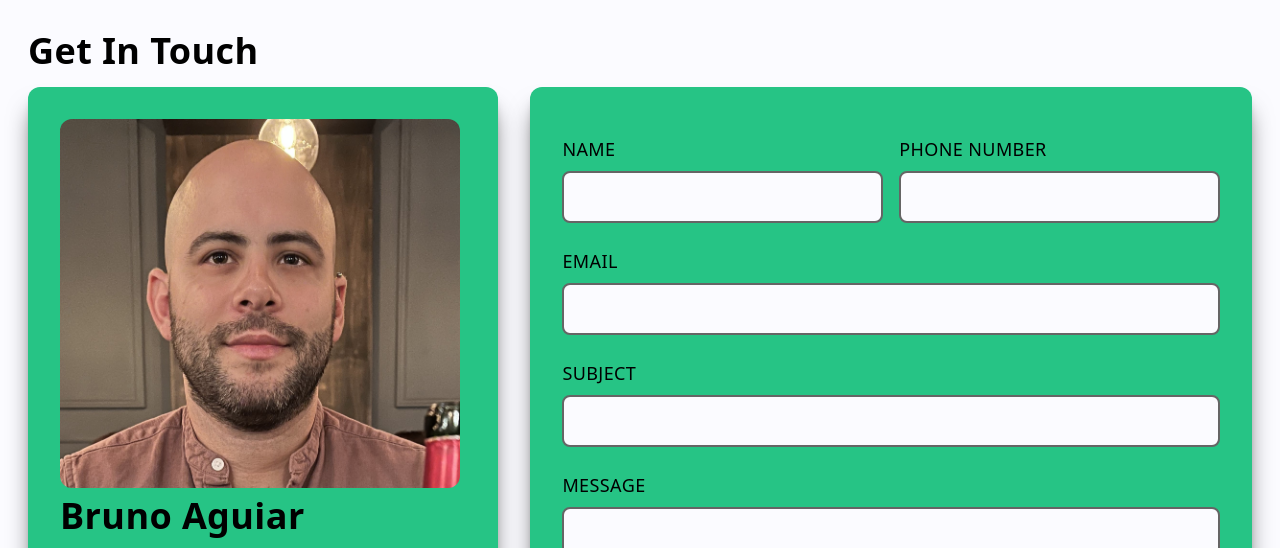
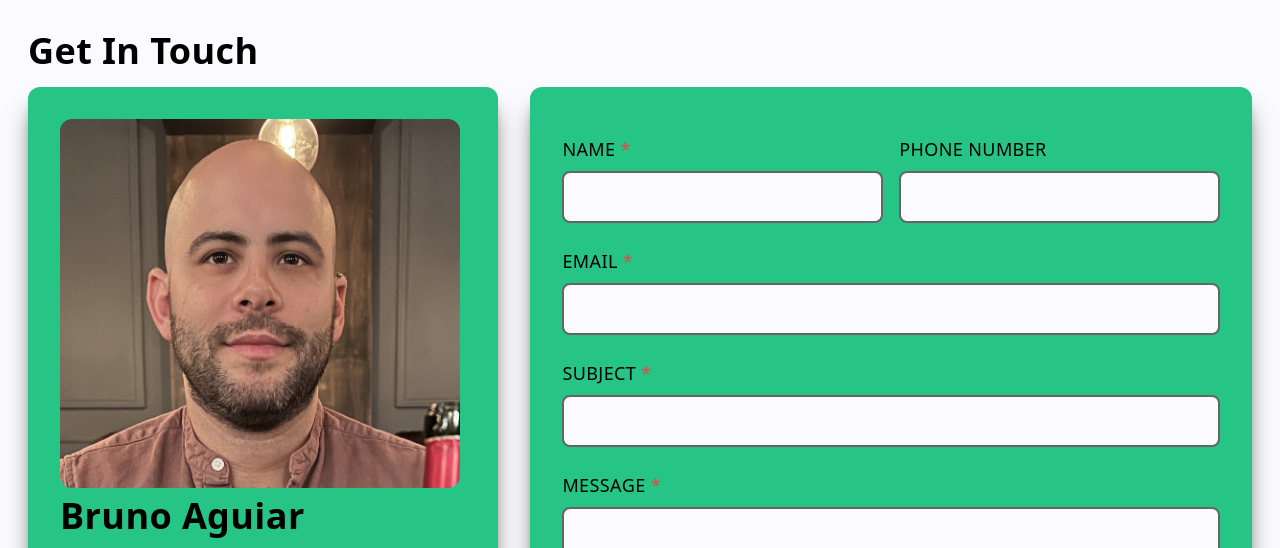
Before and after one commit to baguiar428/Portfolio, a Next.js app: page / in a window 1280 px wide. Shown: the part 3180-3728 px from the top of the page. Built offline with nearby package versions, Linux system fonts and the light colour scheme.

Commit message:
Added required * to contact form.

```diff
--- a/components/Contact.jsx
+++ b/components/Contact.jsx
@@ -83,7 +83,7 @@ const Contact = () => {
               <form>
                 <div className="grid md:grid-cols-2 gap-4 w-full py-2">
                   <div className="flex flex-col">
-                    <label className="uppercase text-lg py-2">Name</label>
+                    <label className="uppercase text-lg py-2">Name <span class="text-red-500">*</span></label>
                     <input
                       className="bg-[#fbfbff] border-2 rounded-lg p-3 flex border-[#656565]"
                       type="text"
@@ -100,21 +100,21 @@ const Contact = () => {
                   </div>
                 </div>
                 <div className="flex flex-col py-2">
-                  <label className="uppercase text-lg py-2">Email</label>
+                  <label className="uppercase text-lg py-2">Email <span class="text-red-500">*</span></label>
                   <input
                     className="bg-[#fbfbff] border-2 rounded-lg p-3 flex border-[#656565]"
                     type="email"
                   />
                 </div>
                 <div className="flex flex-col py-2">
-                  <label className="uppercase text-lg py-2">Subject</label>
+                  <label className="uppercase text-lg py-2">Subject <span class="text-red-500">*</span></label>
                   <input
                     className="bg-[#fbfbff] border-2 rounded-lg p-3 flex border-[#656565]"
                     type="text"
                   />
                 </div>
                 <div className="flex flex-col py-2">
-                  <label className="uppercase text-lg py-2">Message</label>
+                  <label className="uppercase text-lg py-2">Message <span class="text-red-500">*</span></label>
                   <textarea
                     className=" bg-[#fbfbff] border-2 rounded-lg p-3 border-[#656565]"
                     rows="10"
```
